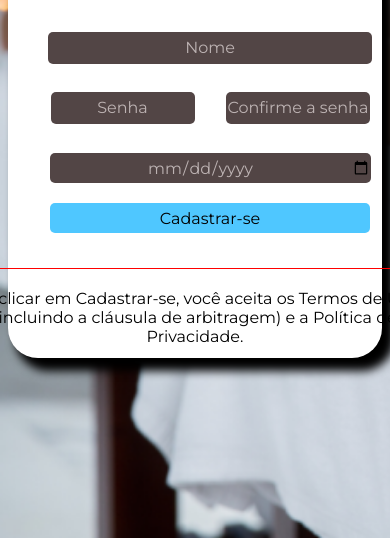
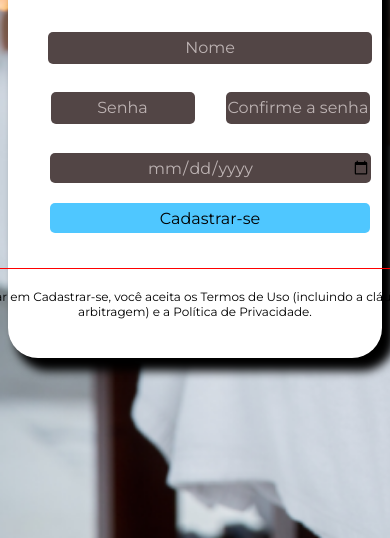
Before and after one commit to L0rdSaiyan/bulma-spa, a plain HTML site: page cadastro.html in a window 390 px wide. Shown: the part 322-860 px from the top of the page. Drawn offline with Linux system fonts and the light colour scheme.

Commit message:
adicionado JavaScript à tela de cadastro e melhorado a responsividade.

```diff
--- a/cadstyle.css
+++ b/cadstyle.css
@@ -183,19 +183,18 @@ body{
     margin-left: 30px;
 }
 
-@media screen and (max-width:500px) {
+@media screen and (max-width:700px) {
 
     #msg{
 
-        font-size: 10px;
+        font-size: 12px;
 
     }
 
     #container footer p{
 
-        overflow-wrap: break-word;
-        word-wrap: break-word;
-        word-break: break-word;
+        font-size: 12px;
+
     }
 
 }
```
